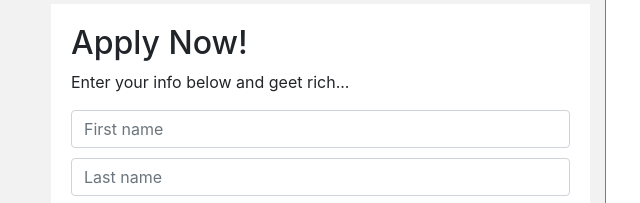
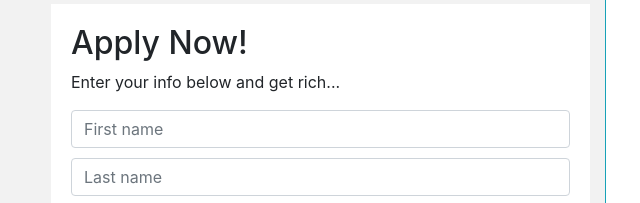
Before and after one commit to dirsantana/exercicio-aula-virtual-bootstrap, a plain HTML site: page index.html in a window 1280 px wide. Shown: the part 241-444 px from the top of the page, 604-1244 px from the left. Drawn offline with nearby package versions, Linux system fonts and the light colour scheme.

Commit message:
alterado index

```diff
--- a/index.html
+++ b/index.html
@@ -22,7 +22,7 @@
                     <form  class="formulario">
                             <div class="formulario form-group">
                             <h2>Apply Now!</h2>
-                            <p>Enter your info below and geet rich...</p>
+                            <p>Enter your info below and get rich...</p>
                             <input type="text" class="form-control" placeholder="First name">
                             <input type="text" class="form-control" placeholder="Last name">
                             <input type="email" class="form-control" placeholder="Email address">
```
